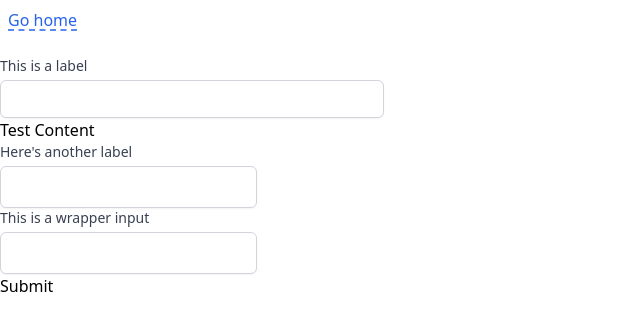
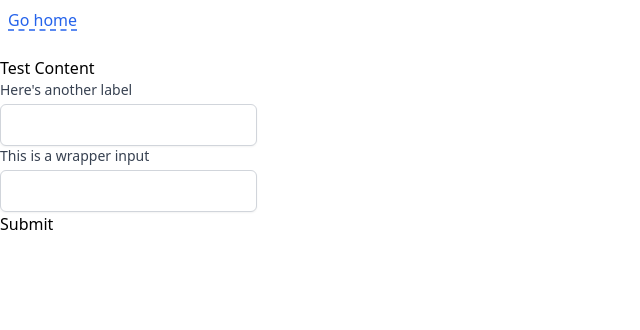
Before and after one commit to tayv/Project-Bubblegum, a Next.js app: page /quiz1/pg4 in a window 1280 px wide. Shown: the top 330 px of the page, without its empty margins (0-640 px from the left). Built offline with nearby package versions, Linux system fonts and the light colour scheme.

Commit message:
Organization updates

```diff
--- a/components/TextInput.tsx
+++ /dev/null
@@ -1,56 +0,0 @@
-import { prependOnceListener } from 'process'
-import React, { useState } from 'react'
-import { useForm } from 'react-hook-form'
-
-const TextInput = (props) => {
-
-  const { register, formState: { errors } } = useForm()
-  const { fieldName, label } = props
-
-  return (
-    <>
-      <div className="max-w-sm">
-        <label htmlFor="text" className="block text-sm font-medium text-gray-700">
-          { label }
-        </label>
-        <input
-          {...register(fieldName) }
-          type="text"
-          name={ fieldName }
-          id={ fieldName }
-          className="mt-1 block w-full py-2 px-3 border border-gray-300 bg-white rounded-md shadow-sm focus:outline-none focus:ring-indigo-500 focus:border-indigo-500 sm:text-sm"
-        />
-        { errors.testInput && <p className="text-red-600">Please enter something</p> }
-      </div>
-
-    </>
-  )
-}
-
-export default TextInput
-
-
-/*
-//Input field
-<div className="form-field">
-  <input
-    placeholder={placeHolder}
-    {...register(fieldName, {
-        required: {
-          value: isRequired,
-          message: "This is required",
-      },
-        maxLength: {
-          value: maximLength,
-          message: `Value must be maximum ${maximLength}`,
-      },
-        minLength: {
-          value: minimLength,
-          message: `Value must be minimum ${minimLength}`,
-      },
-   }
-  )}
-/>
-</div>
-
-*/
--- a/components/WrapperInput.tsx
+++ b/components/WrapperInput.tsx
@@ -1,12 +1,13 @@
-import React from 'react'
+import React, {FC} from 'react'
 import { Input } from '@components/atoms/input'
 import { appendErrors } from 'react-hook-form'
+import { InputProps } from '@components/atoms/input'
 
-const WrapperInput = ({
+const WrapperInput: FC<InputProps> = ({
   name,
+  rules,
   register,
-  rules,
-  errors,
+ // errors,
   onChange,
   ...props
 }) => {
@@ -18,7 +19,7 @@ const WrapperInput = ({
   return (
 
     <div>
-      <Input name={name} {...props} onChange={onChange} //{...(register && register(name, rules))}
+      <Input name={name} {...props} {...(register && register(name, rules))}
       />
       {
       //  errors[{name}] && <p className="text-red-600">Please enter something</p>
--- a/components/atoms/input.tsx
+++ b/components/atoms/input.tsx
@@ -1,4 +1,4 @@
-import React, { FC, forwardRef, InputHTMLAttributes, DetailedHTMLProps} from 'react'
+import React, { FC, ChangeEvent, forwardRef, InputHTMLAttributes, DetailedHTMLProps} from 'react'
 import classNames from 'classnames'
 
 // OVERVIEW
@@ -16,6 +16,9 @@ export type InputProps = {
   size?: InputSize
   className?: string
   placeholder?: string
+  onChange?: any
+  register?: any
+  rules?: any
 }
 
 // DYNAMIC STYLING
--- a/pages/index.tsx
+++ b/pages/index.tsx
@@ -4,13 +4,13 @@ import Link from 'next/link'
 
 export default function Home() {
   return (
-    <div className="flex flex-col items-center justify-center min-h-screen py-2">
+    <div className="flex flex-col items-center justify-center min-h-screen py-2 bg-fuchsia-400">
       <Head>
-        <title>Create Next App</title>
+        <title>Bubblegum - reusable React form components to chew on</title>
         <link rel="icon" href="/favicon.ico" />
       </Head>
 
-      <main className="flex flex-col items-center justify-center w-full flex-1 px-20 text-center">
+      <main className="flex flex-col items-center justify-center w-full flex-1 px-20 text-center bg-gradient-to-r from-pink-300 via-pink-200 to-purple-200">
         <h1 className="text-6xl font-bold">Bubblegum</h1>
 
         <p className="mt-3 text-2xl">Reusable react form components (wip 🏗️)</p>
@@ -48,7 +48,7 @@ export default function Home() {
         </div>
       </main>
 
-      <footer className="flex items-center justify-center w-full h-24 border-t">
+      <footer className="flex items-center justify-center w-full h-24 border-t bg-fuchsia-300">
           Powered by 🍬
       </footer>
     </div>
--- a/pages/quiz1/pg4.tsx
+++ b/pages/quiz1/pg4.tsx
@@ -1,7 +1,6 @@
 import React, { useState, FC } from 'react'
 import { Input } from '@components/atoms/input'
 import Breadcrumbs from '@components/Breadcrumbs'
-import TextInput from '@components/TextInput'
 import { useForm } from 'react-hook-form'
 import WrapperInput from '@components/WrapperInput'
 import UpdateInputState from '@components/UpdateInputState'
@@ -22,11 +21,6 @@ import UpdateInputState from '@components/UpdateInputState'
     <form onSubmit={onSubmit}>
       <Breadcrumbs></Breadcrumbs>
 
-      <TextInput
-        register={register}
-        fieldName="firstName"
-        label="This is a label"
-      />
       <p>Test Content</p>
 
       <Input
@@ -42,7 +36,7 @@ import UpdateInputState from '@components/UpdateInputState'
         type="text"
         register={register}
         rules={{ required: "You must enter something" }}
-        errors={errors}
+        //errors={errors}
         onChange={handleInputChange}
       />
 
```
